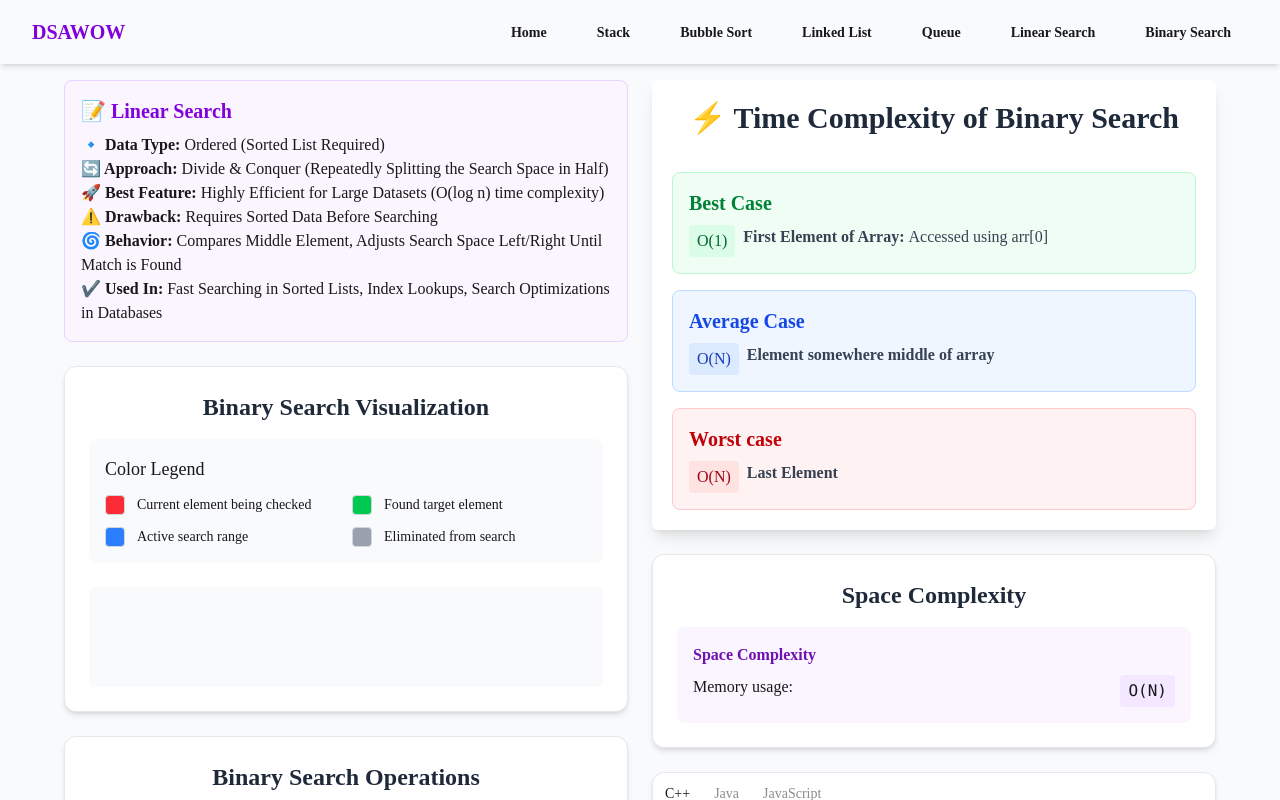
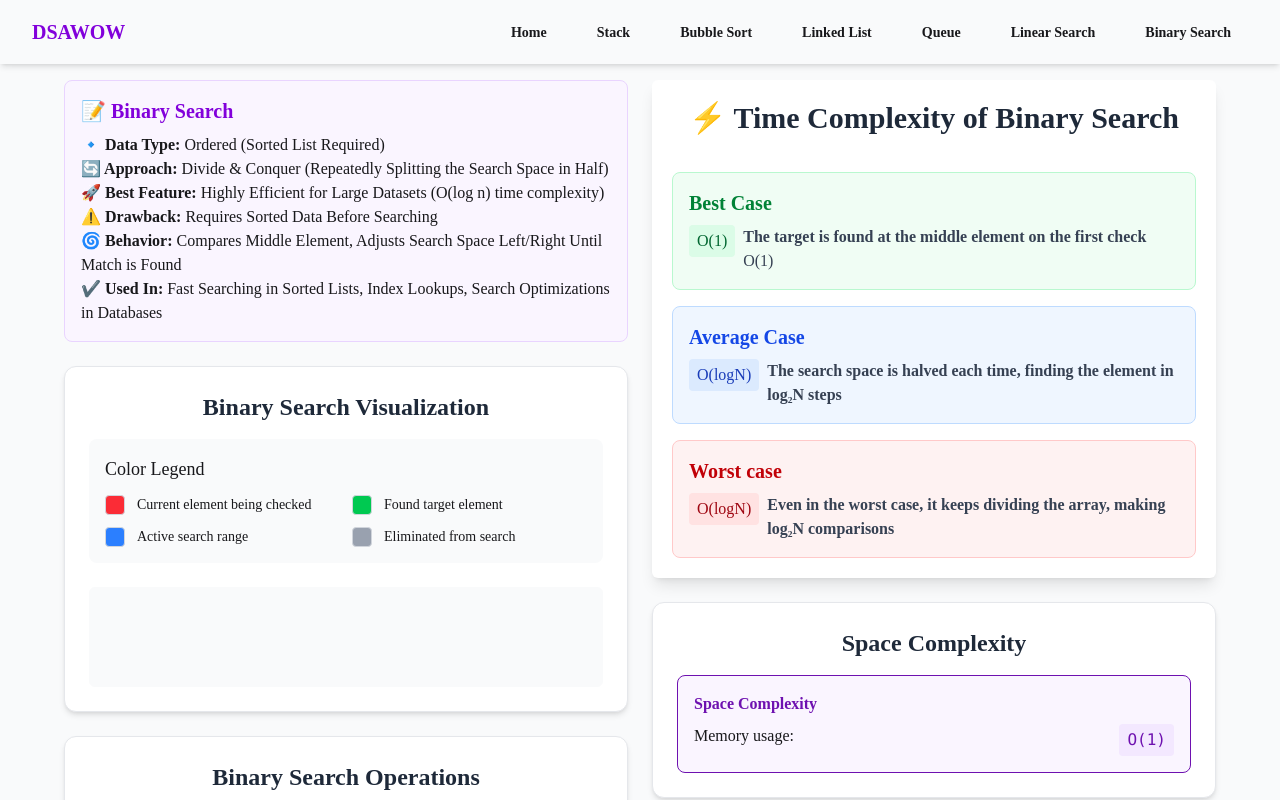
Before and after one commit to Priyanka-Adheli/DSA-Wow, a React (Vite) app: page /binarySearch in a window 1280 px wide. Shown: the top 800 px of the page. Built offline with nearby package versions, Linux system fonts and the light colour scheme.

Commit message:
Update BinarySearchh.jsx added dark mode

```diff
--- a/src/pages/BinarySearchh.jsx
+++ b/src/pages/BinarySearchh.jsx
@@ -1,4 +1,3 @@
-
 import { useState,useEffect,useRef } from "react";
 const codeSnippets = {
   cpp: `#include <iostream>
@@ -164,20 +163,21 @@ useEffect(() => {
 }, [foundIndex]);
 
     return(
-      <div className='min-h-screen pt-20 bg-gray-50'>
+      <div className='min-h-screen pt-20 bg-gray-50 dark:bg-gray-900 transition duration-300'>
             <div className='grid grid-cols-1 lg:grid-cols-2 gap-6 max-w-6xl mx-auto'>
                 <div className='space-y-6'>
-                    <div className='p-4 bg-purple-50 rounded-lg border border-purple-200'>
-                    <h2 className='text-xl font-semibold text-purple-700 mb-2'>📝 Linear Search</h2>
-                   <p><strong>🔹 Data Type:</strong> Ordered (Sorted List Required)</p>
-                   <p><strong>🔄 Approach:</strong> Divide & Conquer (Repeatedly Splitting the Search Space in Half)</p>
-                   <p><strong>🚀 Best Feature:</strong> Highly Efficient for Large Datasets (O(log n) time complexity)</p>
-                   <p><strong>⚠️ Drawback:</strong> Requires Sorted Data Before Searching</p>
-                   <p><strong>🌀 Behavior:</strong> Compares Middle Element, Adjusts Search Space Left/Right Until Match is Found</p>
-                   <p><strong>✔️ Used In:</strong> Fast Searching in Sorted Lists, Index Lookups, Search Optimizations in Databases</p>
+                    <div className='p-4 bg-purple-50 rounded-lg border border-purple-200 dark:bg-purple-900/200 dark:border-purple-700'>
+                    <h2 className='text-xl font-semibold text-purple-700 mb-2'>📝 Binary Search</h2>
+                   <p className='dark:text-gray-300'><strong>🔹 Data Type:</strong> Ordered (Sorted List Required)</p>
+                   <p className='dark:text-gray-300'><strong>🔄 Approach:</strong> Divide & Conquer (Repeatedly Splitting the Search Space in Half)</p>
+                   <p className='dark:text-gray-300'><strong>🚀 Best Feature:</strong> Highly Efficient for Large Datasets (O(log n) time complexity)</p>
+                   <p className='dark:text-gray-300'><strong>⚠️ Drawback:</strong> Requires Sorted Data Before Searching</p>
+                   <p className='dark:text-gray-300'><strong>🌀 Behavior:</strong> Compares Middle Element, Adjusts Search Space Left/Right Until Match is Found</p>
+                   <p className='dark:text-gray-300'><strong>✔️ Used In:</strong> Fast Searching in Sorted Lists, Index Lookups, Search Optimizations in Databases</p>
                     </div>
-                    <div className='bg-white rounded-xl shadow-md p-6 border border-gray-200'>
-                        <h2 className='text-2xl font-bold text-center mb-4 text-gray-800'>Binary Search Visualization</h2>
+                    <div className='bg-white rounded-xl shadow-md p-6 border border-gray-200
+                    dark:bg-gray-800 dark:border-gray-700 transition duration-300'>
+                        <h2 className='text-2xl font-bold text-center mb-4 text-gray-800 dark:text-white'>Binary Search Visualization</h2>
                         <div className="mb-6 p-4 bg-gray-50 rounded-lg">
   <h3 className="text-lg font-medium mb-3">Color Legend</h3>
   <div className="grid grid-cols-2 gap-3">
@@ -207,8 +207,9 @@ useEffect(() => {
   ))}
 </div>
                     </div>
-                   <div className='bg-white rounded-xl shadow-md p-6 border border-gray-200'>
-      <h2 className="text-2xl font-bold text-center mb-4 text-gray-800">Binary Search Operations</h2>
+                   <div className='bg-white rounded-xl shadow-md p-6 border border-gray-200
+                   dark:bg-gray-800 dark:border-gray-700 transition duration-300'>
+      <h2 className="text-2xl font-bold text-center mb-4 text-gray-800 dark:text-white">Binary Search Operations</h2>
       <div className='flex justify-start items-center gap-5'>
         <input
           type="number"
@@ -243,11 +244,6 @@ useEffect(() => {
       </div>
 
     </div>
-    {/* <div className="bg-white rounded-xl shadow-md p-6 border border-gray-200">
-      {
-      checkElement(array,foundIndex,currentIndex,target)
-      }
-      </div> */}
 <style>
        {`
           @keyframes popUp {
@@ -265,31 +261,30 @@ useEffect(() => {
                 </div>
                 <div className="space-y-6">
   {/* Time Complexity Section */}
-  <div className="flex flex-col gap-5 flex-wrap rounded-md p-5 bg-white shadow-lg">
+  <div className="flex flex-col gap-5 flex-wrap rounded-md p-5 bg-white shadow-lg dark:bg-gray-800 dark:border dark:border-gray-700 transition duration-300">
   <h1 className="text-3xl text-center font-bold text-gray-800 dark:text-white mb-4">
     ⚡ Time Complexity of Binary Search
   </h1>
 
   <div className="grid grid-cols-1 gap-4">
-    {/* Insertion */}
     <div className="p-4 bg-green-50 dark:bg-green-900 rounded-lg border border-green-200 dark:border-green-700">
       <h2 className="text-xl font-semibold text-green-700 dark:text-green-200 mb-2">Best Case</h2>
       <ul className="space-y-2">
         <li className="flex items-start">
           <span className="bg-green-100 dark:bg-green-800 text-green-800 dark:text-green-100 px-2 py-1 rounded mr-2">O(1)</span>
-          <span className="text-gray-700 dark:text-gray-300"><strong> First Element of Array: </strong>Accessed using arr[0]</span>
+          <span className="text-gray-700 dark:text-gray-300"><strong>The target is found at the middle element on the first check </strong>O(1)</span>
           </li>
       </ul>
     </div>
 
-    {/* Deletion */}
+
     <div className="p-4 bg-blue-50 dark:bg-blue-900 rounded-lg border border-blue-200 dark:border-blue-700">
       <h2 className="text-xl font-semibold text-blue-700 dark:text-blue-200 mb-2">Average Case</h2>
       <ul className="space-y-2">
         <li className="flex items-start">
-          <span className="bg-blue-100 dark:bg-blue-800 text-blue-800 dark:text-blue-100 px-2 py-1 rounded mr-2">O(N)
+          <span className="bg-blue-100 dark:bg-blue-800 text-blue-800 dark:text-blue-100 px-2 py-1 rounded mr-2">O(logN)
 </span>
-          <span className="text-gray-700 dark:text-gray-300"><strong>Element somewhere middle of array</strong></span>
+          <span className="text-gray-700 dark:text-gray-300"><strong>The search space is halved each time, finding the element in log₂N steps</strong></span>
         </li>
 
       </ul>
@@ -298,9 +293,9 @@ useEffect(() => {
       <h2 className="text-xl font-semibold text-red-700 dark:text-red-200 mb-2">Worst case</h2>
       <ul className="space-y-2">
         <li className="flex items-start">
-          <span className="bg-red-100 dark:bg-red-800 text-red-800 dark:text-red-100 px-2 py-1 rounded mr-2">O(N)
+          <span className="bg-red-100 dark:bg-red-800 text-red-800 dark:text-red-100 px-2 py-1 rounded mr-2">O(logN)
 </span>
-          <span className="text-gray-700 dark:text-gray-300"><strong>Last Element</strong></span>
+          <span className="text-gray-700 dark:text-gray-300"><strong>Even in the worst case, it keeps dividing the array, making log₂N comparisons</strong></span>
 </li>
       </ul>
     </div>
@@ -308,16 +303,15 @@ useEffect(() => {
   </div>
 
   {/* Summary */}
- <div className="bg-white rounded-xl shadow-md p-6 border border-gray-200">
-    <h2 className="text-2xl font-bold text-center mb-4 text-gray-800">Space Complexity</h2>
-
-  <div className="p-4 bg-purple-50 rounded-lg">
-                <h3 className="font-bold text-purple-800 mb-2">Space Complexity</h3>
-                <div className="flex justify-between">
-                  <span>Memory usage:</span>
-                  <span className="font-mono bg-purple-100 px-2 py-1 rounded">O(N)</span>
-                </div>
-              </div>
+ <div className="bg-white rounded-xl shadow-md p-6 border border-gray-200 dark:bg-gray-800 dark:border-gray-700 transition duration-300">
+    <h2 className="text-2xl font-bold text-center mb-4 text-gray-800 dark:text-white">Space Complexity</h2>
+    <div className="p-4 bg-purple-50 dark:bg-purple-900/20 rounded-lg border border-purple-800">
+            <h3 className="font-bold text-purple-800 dark:text-purple-300 mb-2">Space Complexity</h3>
+            <div className="flex justify-between">
+              <span className="dark:text-gray-300">Memory usage:</span>
+              <span className="font-mono bg-purple-100 dark:bg-purple-800 text-purple-800 dark:text-purple-100 px-2 py-1 rounded">O(1)</span>
+            </div>
+          </div>
             </div>
  <div className="bg-white rounded-xl shadow-md border border-gray-200 overflow-hidden">
     <div className="tabs tabs-boxed">
```
